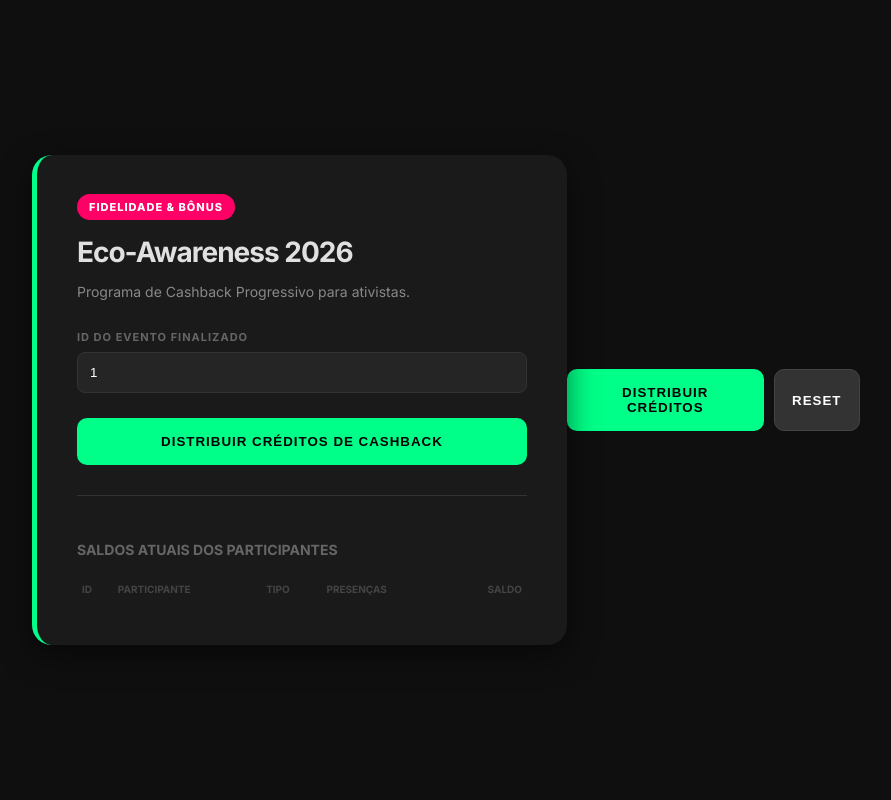
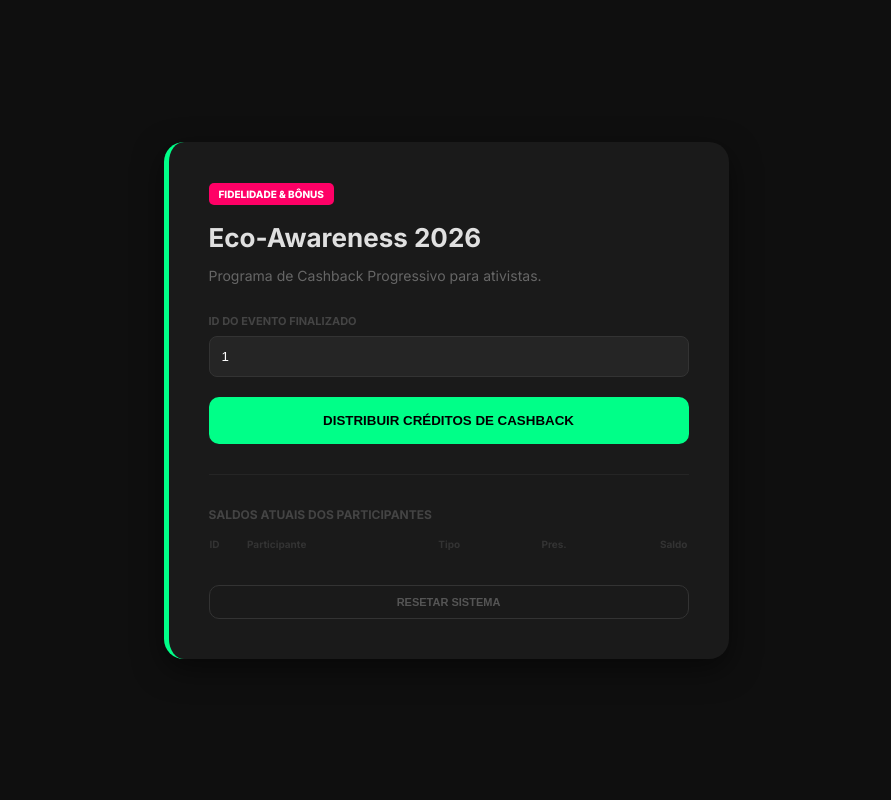
Before and after one commit to Erick3kk/Cp2PlSql, a Flask app: page / in a window 1280 px wide. Shown: the whole page, without its empty margins (194-1085 px from the left). Run offline with Flask 3, Linux system fonts and the light colour scheme; lists and menus that the app fills with data are empty.

Commit message:
fix: corrijindo o local do botao

```diff
--- a/static/style.css
+++ b/static/style.css
@@ -9,7 +9,7 @@
 body {
     background-color: var(--bg);
     color: var(--text);
-    font-family: 'Inter', -apple-system, sans-serif;
+    font-family: 'Inter', sans-serif;
     display: flex;
     justify-content: center;
     align-items: center;
@@ -21,29 +21,26 @@ body {
     background: var(--card-bg);
     padding: 40px;
     border-radius: 20px;
-    width: 450px;
+    width: 480px;
     box-shadow: 0 10px 30px rgba(0,0,0,0.5);
     border-left: 5px solid var(--primary);
-    position: relative;
-    overflow: hidden;
 }
 
 .badge {
     background: var(--secondary);
     color: white;
-    font-size: 11px;
+    font-size: 10px;
     font-weight: 800;
-    padding: 6px 12px;
-    border-radius: 50px;
+    padding: 5px 10px;
+    border-radius: 5px;
     text-transform: uppercase;
-    letter-spacing: 1px;
 }
 
-h1 { margin: 20px 0 5px 0; font-size: 28px; letter-spacing: -1px; }
-p { color: #888; margin-bottom: 30px; font-size: 14px; }
+h1 { margin: 20px 0 5px 0; font-size: 26px; }
+p { color: #666; margin-bottom: 30px; font-size: 14px; }
 
-.input-group { margin-bottom: 25px; }
-label { display: block; font-size: 11px; color: #666; font-weight: bold; margin-bottom: 8px; letter-spacing: 1px; }
+.input-group { margin-bottom: 20px; }
+label { display: block; font-size: 11px; color: #444; font-weight: bold; margin-bottom: 8px; }
 
 input {
     width: 100%;
@@ -53,10 +50,7 @@ input {
     border-radius: 8px;
     color: white;
     box-sizing: border-box;
-    transition: 0.3s;
 }
-
-input:focus { border-color: var(--primary); outline: none; background: #2d2d2d; }
 
 button {
     width: 100%;
@@ -67,39 +61,44 @@ button {
     border-radius: 10px;
     font-weight: 800;
     cursor: pointer;
-    transition: transform 0.2s, box-shadow 0.2s;
     text-transform: uppercase;
-    letter-spacing: 1px;
+    transition: 0.3s;
 }
 
-.button-container {
-    display: flex;
-    gap: 15px;
-    margin-top: 10px;
+button:hover:not(:disabled) {
+    transform: translateY(-2px);
+    box-shadow: 0 5px 15px rgba(0, 255, 136, 0.3);
 }
 
-#btnReset {
-    background: transparent;
-    border: 1px solid #444;
-    color: #888;
+button:disabled { opacity: 0.5; cursor: not-allowed; }
+
+.secondary-button {
+    background: transparent !important;
+    border: 1px solid #333 !important;
+    color: #555 !important;
+    margin-top: 25px;
+    padding: 10px !important;
+    font-size: 11px;
 }
 
-#btnReset:hover {
-    background: #cc0000;
-    color: #fff;
-    border-color: #cc0000;
-    box-shadow: 0 5px 15px rgba(204, 0, 0, 0.2);
+.secondary-button:hover {
+    color: var(--secondary) !important;
+    border-color: var(--secondary) !important;
+    background: rgba(255, 0, 102, 0.05);
 }
-button:hover { transform: translateY(-2px); box-shadow: 0 5px 15px rgba(0, 255, 136, 0.3); }
 
-.status-container { margin-top: 30px; border-top: 1px solid #333; padding-top: 20px; }
-h3 { font-size: 14px; color: #666; text-transform: uppercase; margin: 25px 0 15px 0; }
+.status-container {
+    margin-top: 30px;
+    border-top: 1px solid #252525;
+    padding-top: 20px;
+}
+
+h3 { font-size: 12px; color: #444; text-transform: uppercase; margin-bottom: 15px; }
 
 table { width: 100%; border-collapse: collapse; }
-th { text-align: left; font-size: 10px; color: #444; padding: 10px 5px; text-transform: uppercase; }
-td { padding: 12px 5px; border-bottom: 1px solid #252525; font-size: 13px; }
-.td-id { color: #666; width: 40px; }
+th { text-align: left; font-size: 10px; color: #333; padding-bottom: 10px; }
+td { padding: 12px 0; border-bottom: 1px solid #222; font-size: 13px; }
+
+.td-id { color: #444; width: 40px; }
 .td-nome { font-weight: 500; }
-.td-saldo { text-align: right; color: var(--primary); font-family: 'Courier New', monospace; font-weight: bold; }
-
-tr:last-child td { border: none; }
+.td-saldo { text-align: right; color: var(--primary); font-weight: bold; font-family: monospace; }
--- a/templates/index.html
+++ b/templates/index.html
@@ -32,17 +32,18 @@
                         <th>ID</th>
                         <th>Participante</th>
                         <th>Tipo</th>
-                        <th>Presenças</th>
+                        <th style="text-align: center;">Pres.</th>
                         <th style="text-align: right;">Saldo</th>
                     </tr>
                 </thead>
-                <tbody id="tabela-usuarios"></tbody>
+                <tbody id="tabela-usuarios">
+                    </tbody>
             </table>
+
+            <button id="btnReset" onclick="resetar()" class="secondary-button">
+                Resetar Sistema
+            </button>
         </div>
-    </div>
-        <div style="display: flex; gap: 10px;">
-        <button id="btnDistribuir" onclick="distribuir()">Distribuir Créditos</button>
-        <button id="btnReset" onclick="resetar()" style="background: #333; color: #fff; width: 40%;">Reset</button>
     </div>
 
     <script>
@@ -52,11 +53,8 @@
                 .then(data => {
                     const corpoTabela = document.getElementById('tabela-usuarios');
                     corpoTabela.innerHTML = '';
-
                     data.forEach(u => {
-                        // Lógica de cor para o tipo
                         const corTipo = u.tipo === 'VIP' ? '#ff0066' : '#666';
-
                         corpoTabela.innerHTML += `
                             <tr>
                                 <td class="td-id">#${u.id}</td>
@@ -70,44 +68,30 @@
                 });
         }
 
-                function resetar() {
-            if(!confirm("Deseja realmente resetar todos os saldos e logs?")) return;
-
-            fetch('/reset', { method: 'POST' })
-            .then(response => response.json())
-            .then(data => {
-                alert(data.message);
-                carregarUsuarios(); // Atualiza a tabela para mostrar os saldos em 100
-            })
-            .catch(error => alert("Erro ao resetar dados."));
-        }
-
         function distribuir() {
             const btn = document.getElementById('btnDistribuir');
-            const eventoId = document.getElementById('eventoId').value;
-
             btn.innerText = "Processando...";
-            btn.style.opacity = "0.7";
             btn.disabled = true;
 
-            fetch('/distribuir', {
-                method: 'POST',
-                headers: { 'Content-Type': 'application/json' },
-                body: JSON.stringify({ id_evento: eventoId })
-            })
-            .then(response => response.json())
+            fetch('/distribuir', { method: 'POST' })
+            .then(res => res.json())
             .then(data => {
                 alert(data.message);
                 carregarUsuarios();
             })
-            .catch(error => {
-                alert("Erro na operação de banco de dados.");
-                console.error(error);
-            })
             .finally(() => {
                 btn.innerText = "Distribuir Créditos de Cashback";
-                btn.style.opacity = "1";
                 btn.disabled = false;
+            });
+        }
+
+        function resetar() {
+            if(!confirm("Deseja resetar os saldos para R$ 100.00 e limpar logs?")) return;
+            fetch('/reset', { method: 'POST' })
+            .then(res => res.json())
+            .then(data => {
+                alert(data.message);
+                carregarUsuarios();
             });
         }
 
```
